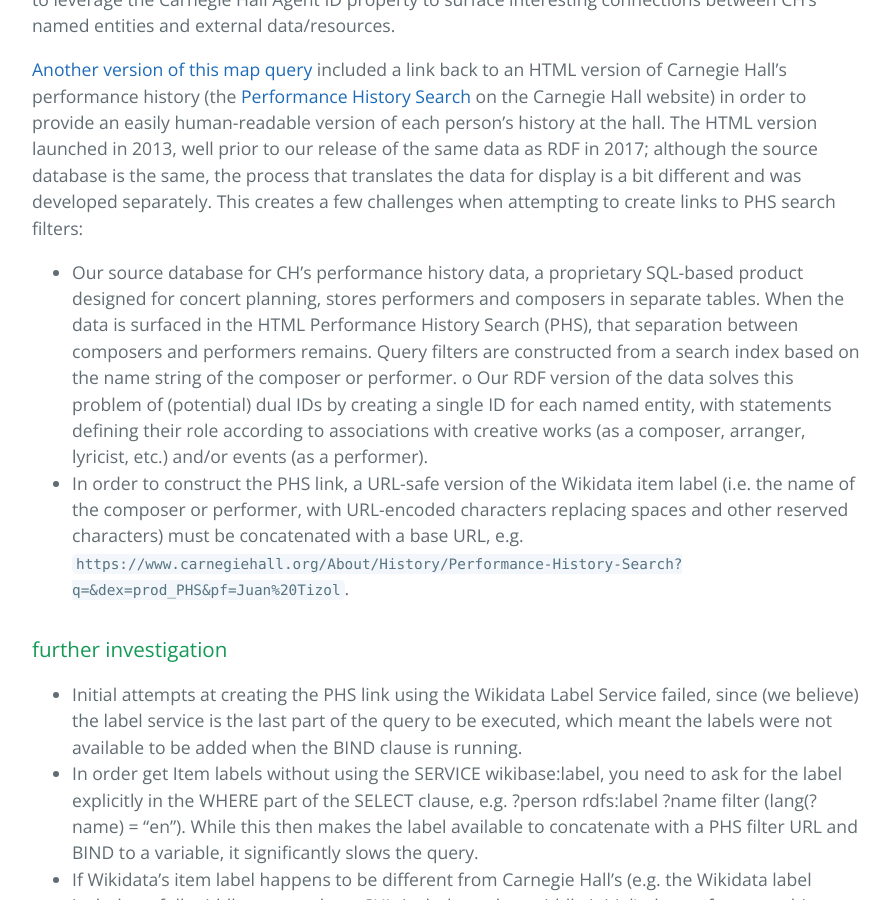
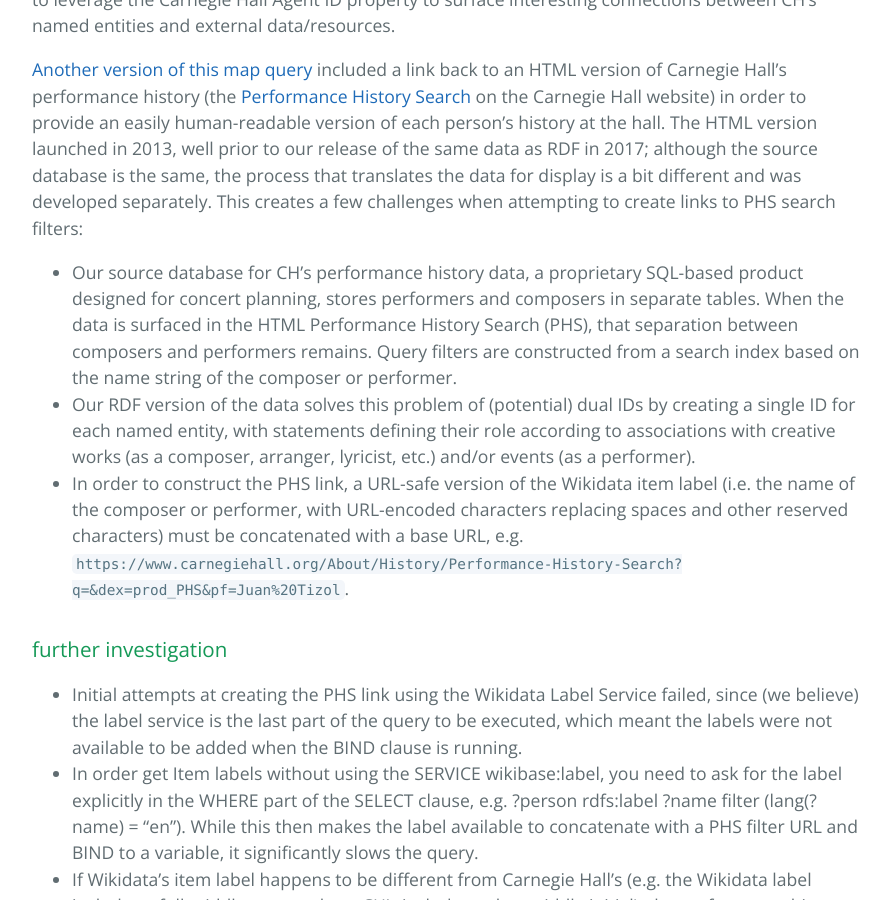
Before and after one commit to CarnegieHall/datalab, a Jekyll site: the page built from experiments/chdl-0001-a.md, in a window 1280 px wide and 900 px high, scrolled down 2541 px. Shown: the whole window, without its empty margins (192-1082 px from the left). Built offline with Jekyll 4.4.1, drawn with Linux system fonts in a browser that asks for light colours; our own code applies the rules of GitHub Pages for plain Markdown files.

Commit message:
fix typo

````diff
--- a/experiments/chdl-0001-a.md
+++ b/experiments/chdl-0001-a.md
@@ -58,7 +58,7 @@ Wikidata’s out-of-the-box display templates are a wonderful way to easily crea
 
 [Another version of this map query]({{ '/experiments/chdl-0001-b' | absolute_url }}) included a link back to an HTML version of Carnegie Hall’s performance history (the <a href="https://www.carnegiehall.org/About/History/Performance-History-Search" target="_blank">Performance History Search</a> on the Carnegie Hall website) in order to provide an easily human-readable version of each person’s history at the hall. The HTML version launched in 2013, well prior to our release of the same data as RDF in 2017; although the source database is the same, the process that translates the data for display is a bit different and was developed separately. This creates a few challenges when attempting to create links to PHS search filters:
 - Our source database for CH’s performance history data, a proprietary SQL-based product designed for concert planning, stores performers and composers in separate tables. When the data is surfaced in the HTML Performance History Search (PHS), that separation between composers and performers remains. Query filters are constructed from a search index based on the name string of the composer or performer.
-o	Our RDF version of the data solves this problem of (potential) dual IDs by creating a single ID for each named entity, with statements defining their role according to associations with creative works (as a composer, arranger, lyricist, etc.) and/or events (as a performer).
+- Our RDF version of the data solves this problem of (potential) dual IDs by creating a single ID for each named entity, with statements defining their role according to associations with creative works (as a composer, arranger, lyricist, etc.) and/or events (as a performer).
 - In order to construct the PHS link, a URL-safe version of the Wikidata item label (i.e. the name of the composer or performer, with URL-encoded characters replacing spaces and other reserved characters) must be concatenated with a base URL, e.g. <a href="https://www.carnegiehall.org/About/History/Performance-History-Search?q=&dex=prod_PHS&pf=Juan%20Tizol" target="_blank">```https://www.carnegiehall.org/About/History/Performance-History-Search?q=&dex=prod_PHS&pf=Juan%20Tizol```</a>.
 
 ### further investigation
````
